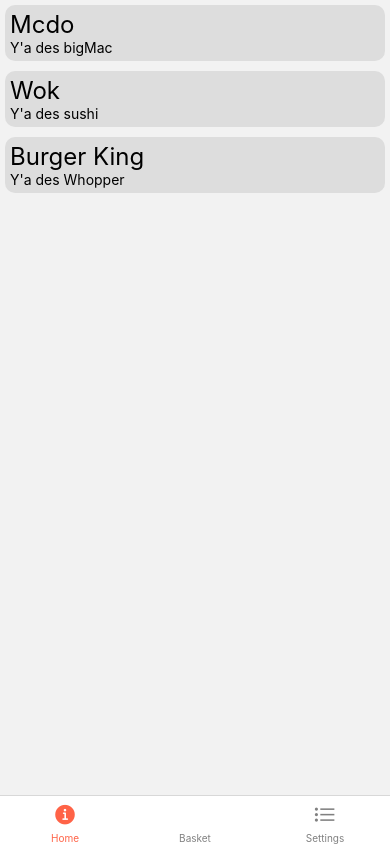
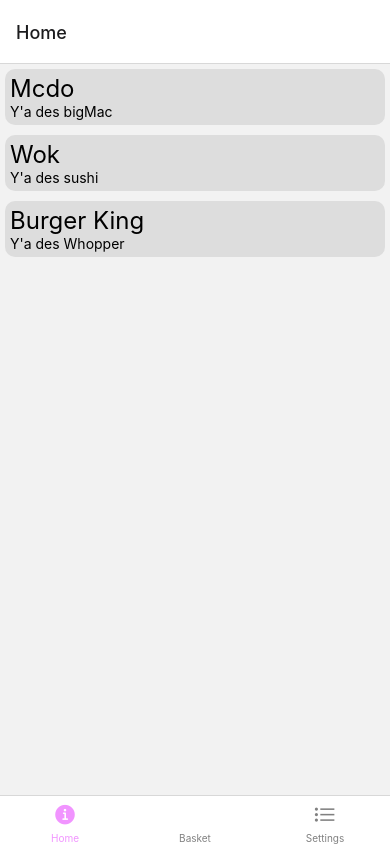
Before and after one commit to HandyS11/React-Eat, a React Native app in the folder Sources/: screen /BasketPage in a window 390 px wide. Built offline with nearby package versions, Linux system fonts and the light colour scheme.

Commit message:
navigation fix and colors

```diff
--- /dev/null
+++ b/Sources/assets/colors.ts
@@ -0,0 +1,3 @@
+export const COLORS = {
+  primary: '#f194ff'
+}
--- a/Sources/navigation/BasketNavigationStack.tsx
+++ b/Sources/navigation/BasketNavigationStack.tsx
@@ -2,13 +2,15 @@
 import {BasketScreen} from "../screens/BasketScreen";
 import {OrderScreen} from "../screens/OrderScreen";
 
-export default function StackNavigation() {
-
-    // @ts-ignore
+export default function BasketStackNavigation() {
     const Stack = createStackNavigator();
     return (
-        <Stack.Navigator initialRouteName="Home">
-            <Stack.Screen name="Basket" component={BasketScreen}/>
+        <Stack.Navigator initialRouteName="Home" screenOptions={({route}) => ({
+            headerShown: true,
+        })}>
+            <Stack.Screen name="BasketPage" component={BasketScreen} options={{
+                title: "Basket"
+            }}/>
             <Stack.Screen name="Order" component={OrderScreen}/>
         </Stack.Navigator>
     );
--- a/Sources/navigation/TabNavigation.tsx
+++ b/Sources/navigation/TabNavigation.tsx
@@ -5,6 +5,8 @@
 import { createBottomTabNavigator } from '@react-navigation/bottom-tabs';
 import Ionicons from '@expo/vector-icons/Ionicons';
 import BasketNavigationStack from './BasketNavigationStack';
+import { StyleSheet } from 'react-native';
+import { COLORS } from '../assets/colors';
 
 export default function TabNavigation() {
   const BottomTabNavigator = createBottomTabNavigator();
@@ -26,9 +28,9 @@
                                                   // You can return any component that you like here!
                                                   return <Ionicons name={iconName} size={size} color={color}/>;
                                               },
-                                              tabBarActiveTintColor: 'tomato',
+                                              tabBarActiveTintColor: COLORS.primary,
                                               tabBarInactiveTintColor: 'gray',
-                                              headerShown: false,
+                                              headerShown: true,
                                           })}>
                 <BottomTabNavigator.Screen name="Home" component={HomeScreen}
                                            options={{
@@ -37,6 +39,7 @@
                 <BottomTabNavigator.Screen name="Basket" component={BasketNavigationStack}
                                            options={{
                                                title: 'Basket',
+                                               headerShown: false
                                            }}/>
                 <BottomTabNavigator.Screen name="Settings" component={SettingsScreen}
                                            options={{
--- a/Sources/screens/BasketScreen.tsx
+++ b/Sources/screens/BasketScreen.tsx
@@ -1,10 +1,14 @@
-import {Text, View} from "react-native";
+import {Button, Text, View} from "react-native";
 import React from "react";
+import { Stack } from "../navigation/BasketNavigationStack";
+import { useNavigation } from "@react-navigation/native";
 
 export function BasketScreen() {
+    const stack = useNavigation()
     return(
         <View>
             <Text>Hello</Text>
+            <Button onPress={() => stack.navigate('Order')} title="Button"/>
         </View>
     )
 }
```
